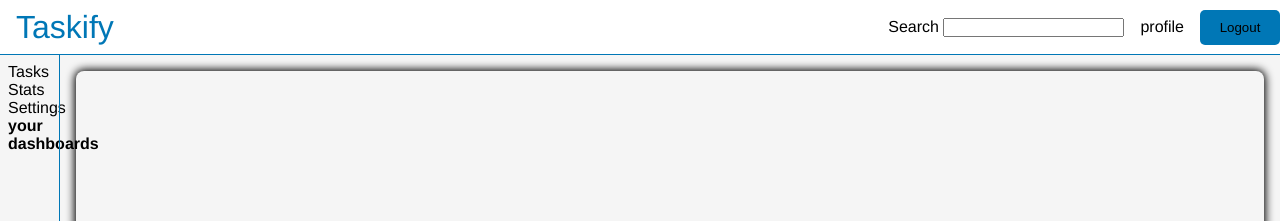
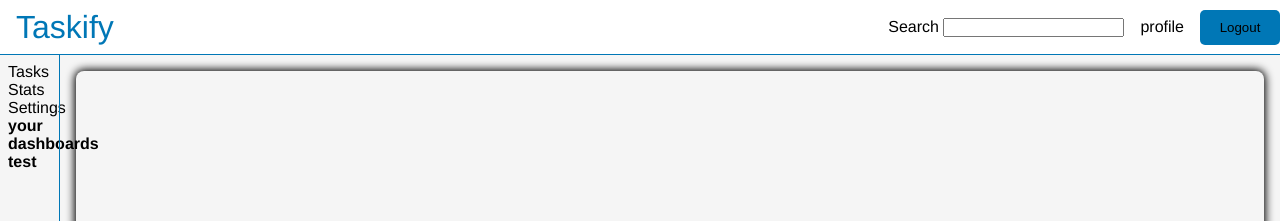
Before and after one commit to FilipAlberski/taskify, a React (Vite) app in the folder client/: page /dashboard in a window 1280 px wide. Shown: the top 221 px of the page. Built offline with nearby package versions, Linux system fonts and the light colour scheme; sample sign-in values are in the browser's storage.

Commit message:
test commit

```diff
--- a/client/src/components/sidebar/Sidebar.jsx
+++ b/client/src/components/sidebar/Sidebar.jsx
@@ -50,7 +50,7 @@ const SmallSidebar = () => {
             >
                 Settings
             </div>
-            <h4>your dashboards</h4>
+            <h4>your dashboards test</h4>
 
             <div
                 className="sidebar-resizer"
```
